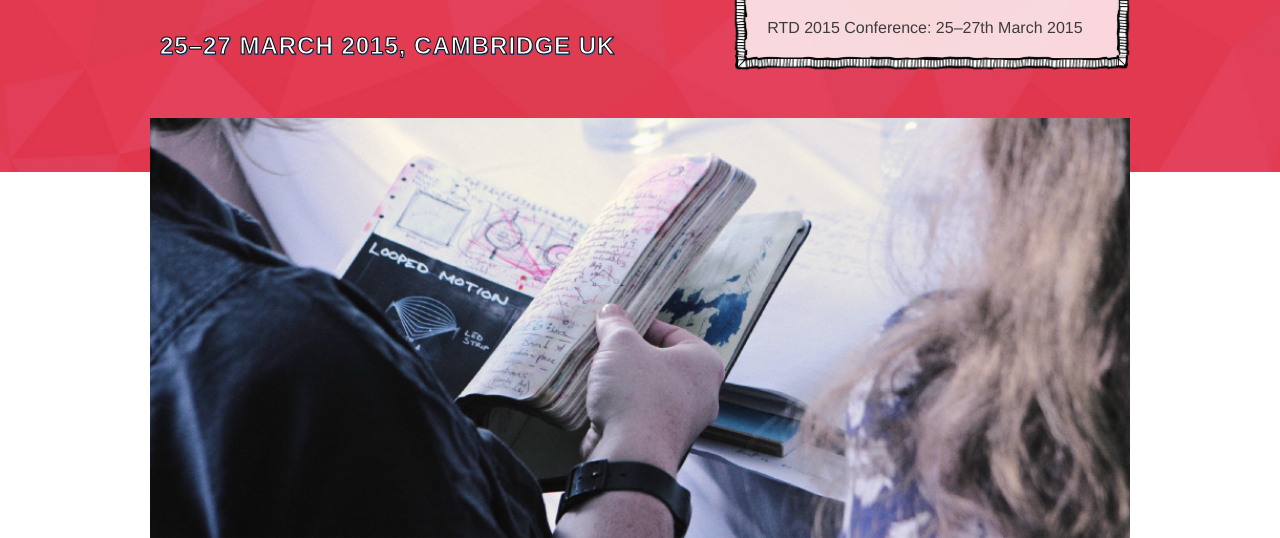
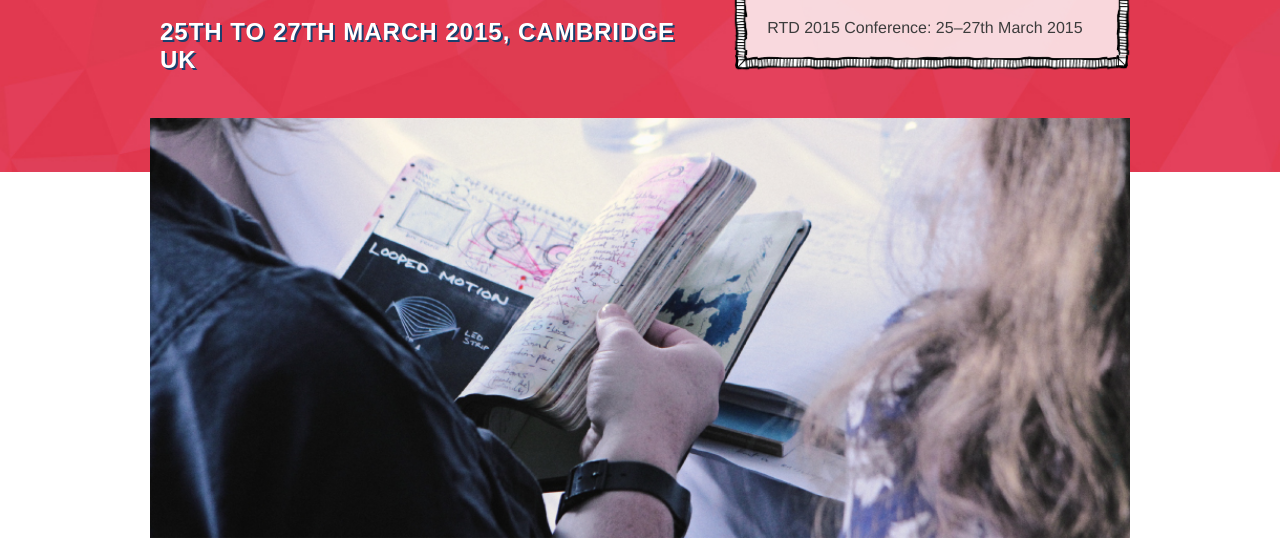
Before and after one commit to research-through-design-conference/rtdconf2, a Django app: page / in a window 1280 px wide. Shown: the part 493-1031 px from the top of the page. Run offline with Django 3.2, Linux system fonts and the light colour scheme; style sheets or scripts are compiled from the project's sources; some libraries are stand-ins or nearby versions.

Commit message:
Changes are:
* Used default Google Maps embed to overcome custom map issues
* Text now reads '25th to 27th March 2015, Cambridge UK'
* Text is now wider – it's as wide as it can be now with it still being inline with the important dates box
* Drop shadow has replaced the stroke – actually makes text more readable

```diff
--- a/app/templates/microsite_2015/attending.html
+++ b/app/templates/microsite_2015/attending.html
@@ -29,8 +29,7 @@
             <h2>About Cambridge</h2>
             <p>The city of Cambridge is one of the world’s most famous University cities, and is at the heart of the UK’s high-technology community by being the home of the ‘Silicon Fen’. As well as the University of Cambridge and it’s historic buildings, the city has a choice of galleries showcasing a diverse range of, from the contemporary to the classic, a buzzing theatre and performance scene presents drama, dance and family shows. You can go punting on the River Cam, enjoy a picnic in the park, join a walking tour of the city or explore further afield from the seat of a bicycle following the excellent network of cycle paths in and around the city.</p>
             <h2>Getting to the Venue</h2>
-            <div id="map-canvas" style="height: 400px;"></div>
-            <h3>By Car</h3>
+            <iframe src="https://www.google.com/maps/embed?pb=!1m14!1m8!1m3!1d2445.6694983691477!2d0.134991!3d52.19488!3m2!1i1024!2i768!4f13.1!3m3!1m2!1s0x47d8774a2ae748a9%3A0x42e20fc9462442a9!2sMicrosoft+Research+Ltd!5e0!3m2!1sen!2suk!4v1402345946855" width="540" height="400" frameborder="0" style="border:0"></iframe>            <h3>By Car</h3>
             <p>The M11 connects the London Orbital Motorway (M25) to Cambridge. Take Exit 11 and follow the A1309 towards Cambridge. Join the A1134 for approximately 1.5 miles and turn right onto Brooklands Avenue, then left onto Hills Road. Turn right onto Station Road. The Microsoft Research Building is situated on the left at the corner of Station Road and Tenison Road.</p>
             <h3>By Train</h3>
             <p>The Microsoft Research building is on the corner of Station Road and Tenison Road, less than 5 minutes walk from Cambridge railway station. Cambridge has regular service to London, Birmingham and Stanstead Airport. For train times and fares, visit the National Rail Enquiries Web site.</p>
--- a/app/templates/microsite_2015/home.html
+++ b/app/templates/microsite_2015/home.html
@@ -19,7 +19,7 @@
         <div class="title-container">
             <div class="home-title">
                 <img src="{{STATIC_URL}}img/title.svg">
-                <h3>25–27 March 2015, Cambridge UK</h3>
+                <h3>25th to 27th March 2015, Cambridge UK</h3>
             </div>
             <div class="important-dates">
                 <h3>Important Dates</h3>
--- a/srv/assets/scss/global.scss
+++ b/srv/assets/scss/global.scss
@@ -286,7 +286,7 @@ body#rtd2015.home{
 				height: auto;
 			}
 			div.home-title{
-				max-width: 500px;
+				max-width: 560px;
 				position: relative;
 				top: 47%;
 				-webkit-transform: translateY(-50%);
@@ -318,8 +318,8 @@ body#rtd2015.home{
 					line-height: 1.2em;
 					text-transform: uppercase;
 					margin-left: 10px;
-					text-shadow: 1px 1px 0 #2e5ba5;
-					-webkit-text-stroke: 1px rgba(black, 0.9);
+					text-shadow: 2px 2px 0 #1b3f6d;
+					-webkit-text-stroke: 0px rgba(black, 0.9);
 				}
 			}
 			div.important-dates{
```
Also changed, not shown: srv/assets/js/global.js (+0 -14 lines).
